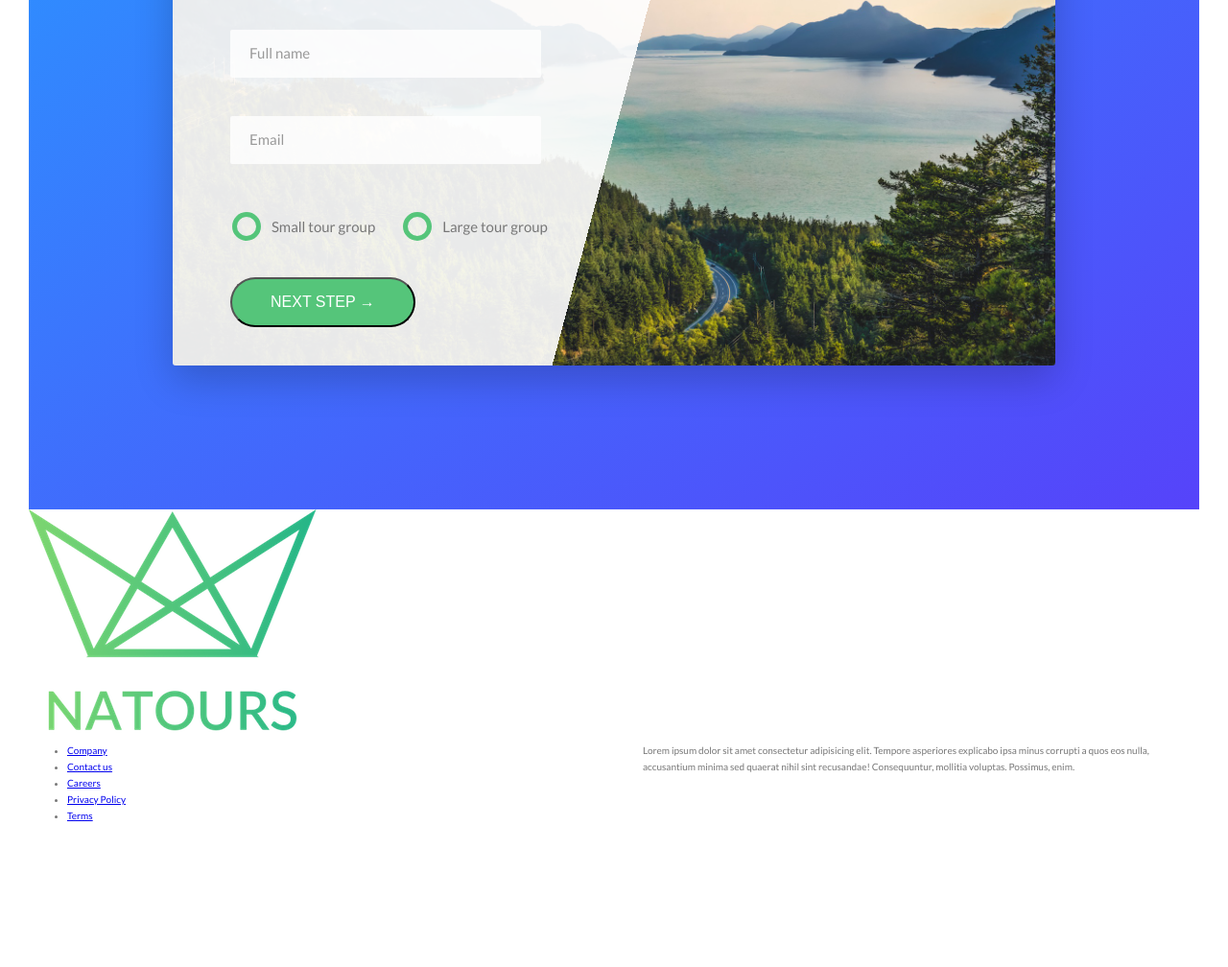
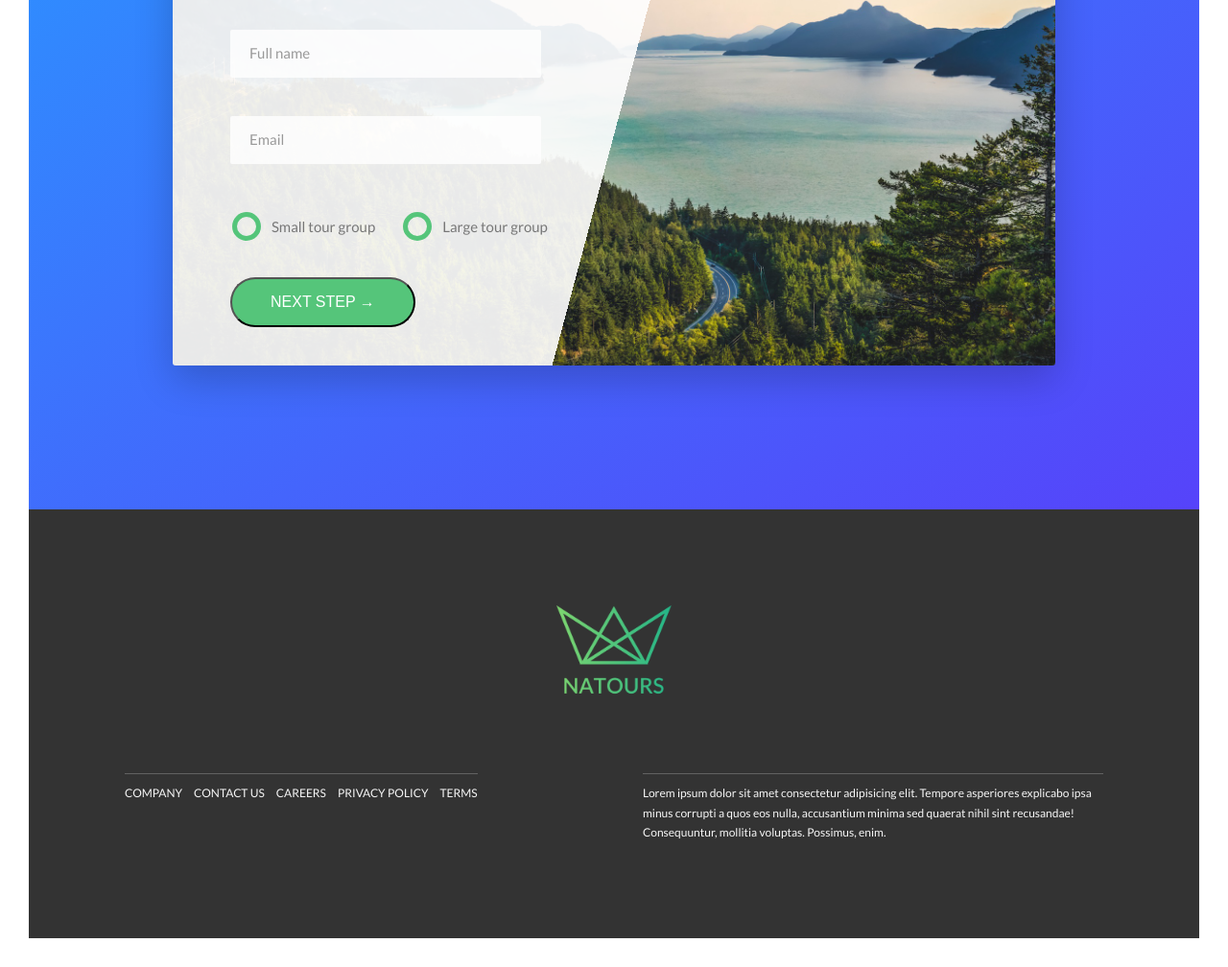
Before and after one commit to brentguf/outdoors, a website: page index.html in a window 1280 px wide. Shown: the part 4951-5959 px from the top of the page at 96% size. Before the commit the page ends 5840 px from the top, so only its background shows below. Drawn offline with Linux system fonts and the light colour scheme.

Commit message:
footer temp css

```diff
--- a/index.html
+++ b/index.html
@@ -299,7 +299,7 @@
         </div>
       </section>
       <footer class="footer">
-        <div class="footer__logo-box">
+        <div class="footer__logo-box u-margin-bottom-large">
           <img src="img/logo-green-2x.png" alt="" class="footer__logo">
         </div>
         <div class="row">
--- a/sass/abstracts/_variables.scss
+++ b/sass/abstracts/_variables.scss
@@ -16,6 +16,7 @@ $color-grey-light-2: #eee;
 
 $color-grey-dark: #777;
 $color-grey-dark-2: #999;
+$color-grey-dark-3: #333;
 
 $color-white: #fff;
 $color-black: #000;
--- a/sass/layout/_footer.scss
+++ b/sass/layout/_footer.scss
@@ -1,3 +1,49 @@
 .footer {
+  background-color: $color-grey-dark-3;
+  padding: 10rem;
 
+  &__navigation {
+
+  }
+
+  &__logo {
+    display: block;
+    height: 100%;
+    width: 12rem;
+    margin: 0 auto;
+  }
+
+  &__list {
+    border-top: .1rem solid rgba($color-grey-light-2, .25);
+    display: inline-block;
+  }
+
+  &__list-item {
+    display: inline-block;
+    padding-top: 1rem;
+
+    &:not(:last-child) {
+      padding-right: 1rem;
+    }
+  }
+
+  &__link {
+    font-size: 1.2rem;
+    color: $color-grey-light-1;
+    text-decoration: none;
+    text-transform: uppercase;
+    transition: all .5s;
+
+    &:hover {
+      color: $color-primary;
+      transform: scale(1.1);
+    }
+  }
+
+  &__copyright {
+    border-top: .1rem solid rgba($color-grey-light-2, .25);
+    color: $color-grey-light-1;
+    font-size: 1.2rem;
+    padding-top: 1rem;
+  }
 }
```
Also changed, not shown: css/style.css.
